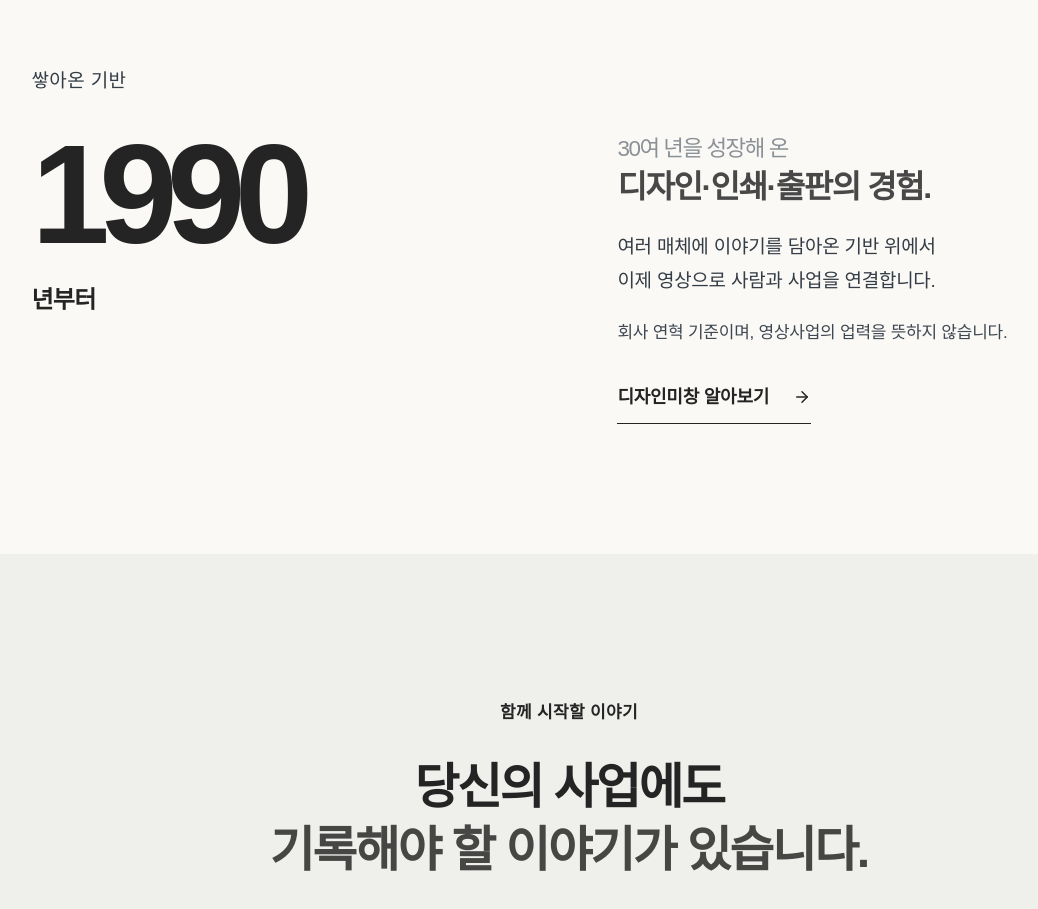
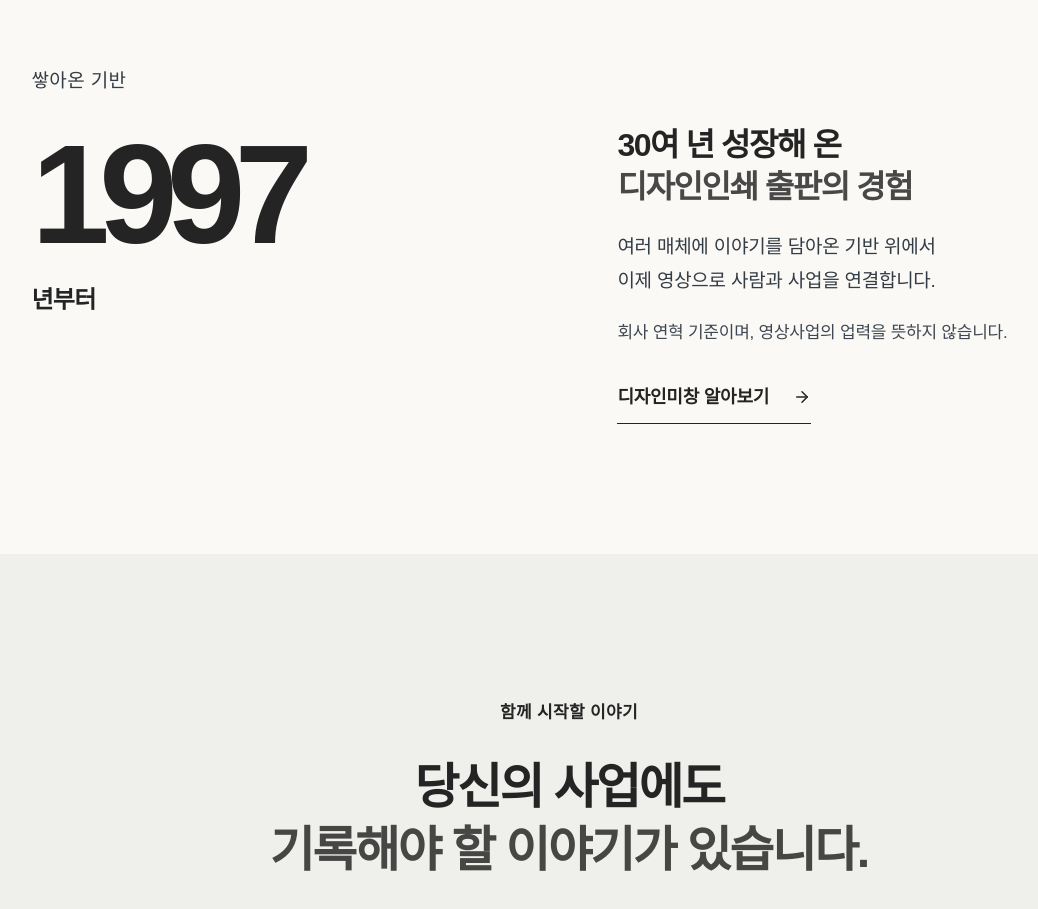
Before and after one commit to gomisae42-ops/design-michang-film, a Next.js app: page / in a window 1280 px wide. Shown: the part 8700-9609 px from the top of the page, without its empty margins (71-1109 px from the left). Built offline with nearby package versions, Linux system fonts and the light colour scheme; no server answers.

Commit message:
Add files via upload

```diff
--- a/components/reference-home.tsx
+++ b/components/reference-home.tsx
@@ -247,13 +247,13 @@ export default function ReferenceHome() {
             data-color-reveal="gold"
             data-reveal-mobile
           >
-            1990<span>년부터</span>
+            1997<span>년부터</span>
           </h2>
           <div>
             <h3>
-              <span className="home-trust-small-line">30여 년을 성장해 온</span>
+              <span>30여 년 성장해 온</span>
               <br />
-              <span className="home-heading-second">디자인·인쇄·출판의 경험.</span>
+              <span className="home-heading-second">디자인인쇄 출판의 경험</span>
             </h3>
             <p>
               여러 매체에 이야기를 담아온 기반 위에서
```
